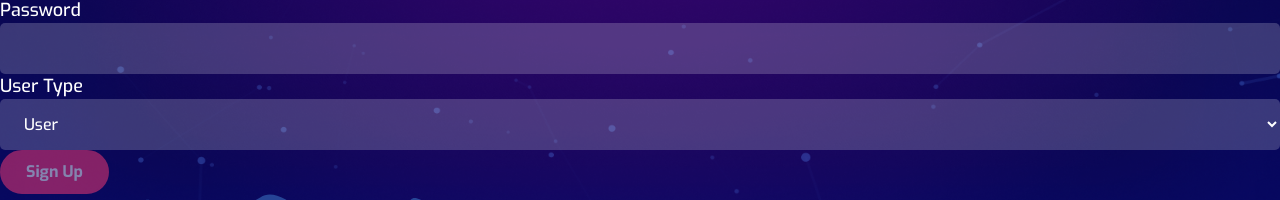
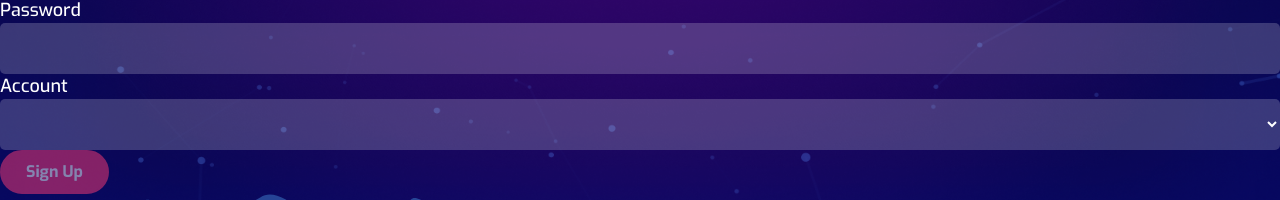
Before and after one commit to orbaone/demo, a Vue app: page /register in a window 1280 px wide. Shown: the part 531-731 px from the top of the page. Built offline with nearby package versions, Linux system fonts and the light colour scheme.

Commit message:
feat, update register screen

```diff
--- a/src/modules/auth/pages/Register.vue
+++ b/src/modules/auth/pages/Register.vue
@@ -91,15 +91,13 @@
           </div>
         </div>
         <div class="flex flex-col mt-4">
-          <label for="user-types" class="text-sm text-gray-700"
-            >User Type</label
-          >
+          <label for="user-types" class="text-sm text-gray-700">Account</label>
           <select
             name="user-types"
             id="user-types"
             v-model="$v.registerForm.userType.$model"
           >
-            <option value="User">User</option>
+            <option value="User">Individual</option>
             <option value="Company">Company</option>
           </select>
         </div>
@@ -147,7 +145,7 @@ export default {
         password: "",
         firstName: "",
         lastName: "",
-        userType: "User"
+        userType: "Individual"
       }
     };
   },
```
